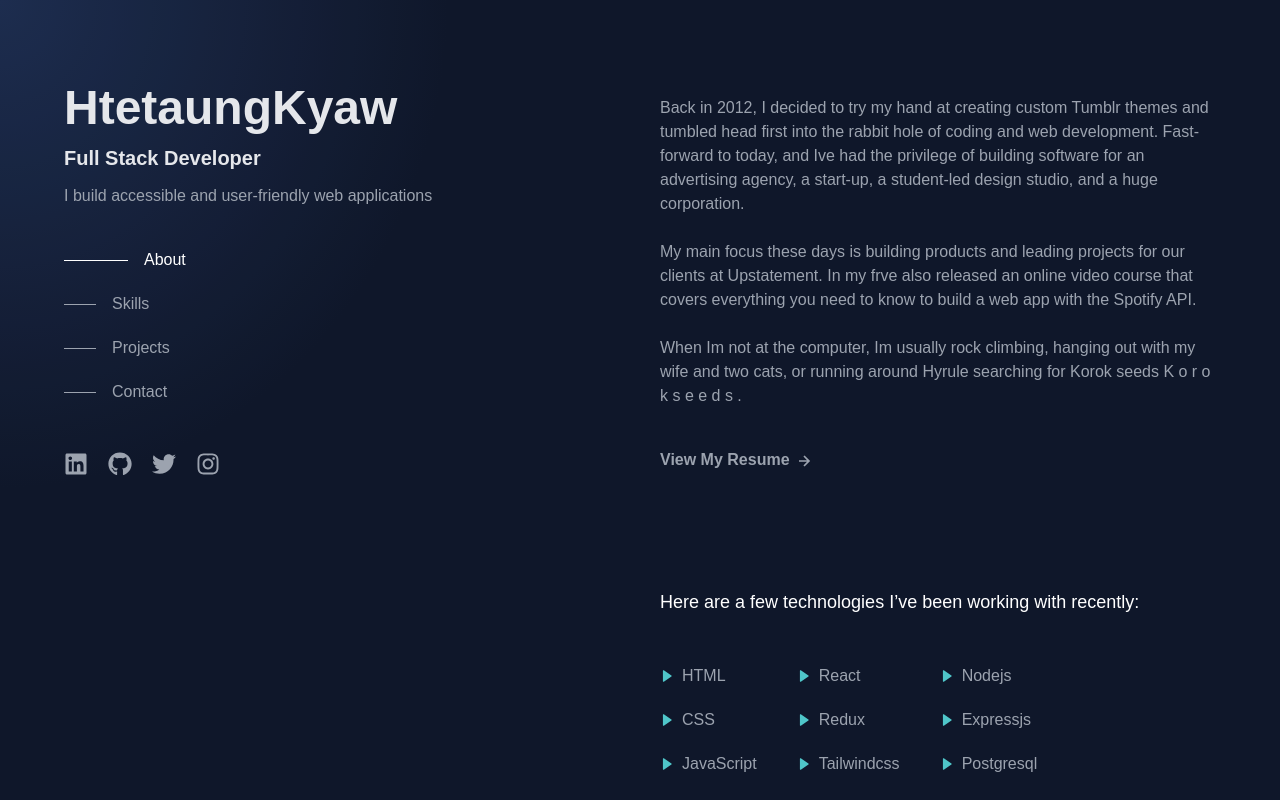
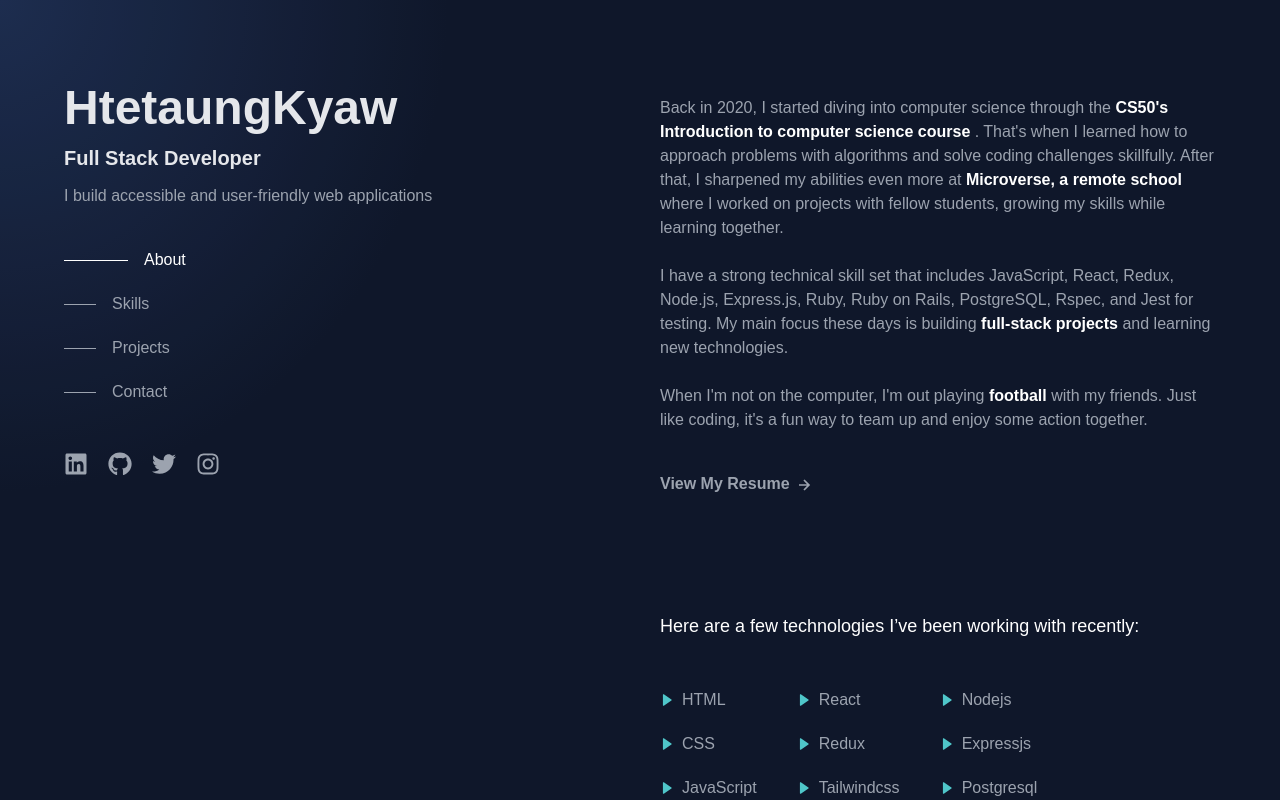
Before and after one commit to Htetaungkyaw71/portfolio, a React (Vite) app: page / in a window 1280 px wide. Shown: the top 800 px of the page. Built offline with nearby package versions, Linux system fonts and the light colour scheme; a web font is replaced by a local one.

Commit message:
add about me

```diff
--- a/src/components/About.jsx
+++ b/src/components/About.jsx
@@ -1,3 +1,4 @@
+/* eslint-disable react/no-unescaped-entities */
 import { BiRightArrowAlt } from "react-icons/bi";
 
 const About = () => {
@@ -10,22 +11,26 @@ const About = () => {
         About
       </h1>
       <p className="mb-10">
-        Back in 2012, I decided to try my hand at creating custom Tumblr themes
-        and tumbled head first into the rabbit hole of coding and web
-        development. Fast-forward to today, and Ive had the privilege of
-        building software for an advertising agency, a start-up, a student-led
-        design studio, and a huge corporation.
+        Back in 2020, I started diving into computer science through the{" "}
+        <b className="text-white">
+          CS50's Introduction to computer science course
+        </b>{" "}
+        . That's when I learned how to approach problems with algorithms and
+        solve coding challenges skillfully. After that, I sharpened my abilities
+        even more at <b className="text-white">Microverse, a remote school</b>{" "}
+        where I worked on projects with fellow students, growing my skills while
+        learning together.
+        <br />
+        <br />I have a strong technical skill set that includes JavaScript,
+        React, Redux, Node.js, Express.js, Ruby, Ruby on Rails, PostgreSQL,
+        Rspec, and Jest for testing. My main focus these days is building{" "}
+        <b className="text-white">full-stack projects</b> and learning new
+        technologies.
         <br />
         <br />
-        My main focus these days is building products and leading projects for
-        our clients at Upstatement. In my frve also released an online video
-        course that covers everything you need to know to build a web app with
-        the Spotify API.
-        <br />
-        <br />
-        When Im not at the computer, Im usually rock climbing, hanging out with
-        my wife and two cats, or running around Hyrule searching for Korok seeds
-        K o r o k s e e d s .
+        When I'm not on the computer, I'm out playing{" "}
+        <b className="text-white">football</b> with my friends. Just like
+        coding, it's a fun way to team up and enjoy some action together.
       </p>
       <a
         className="flex items-center gap-1 "
```
